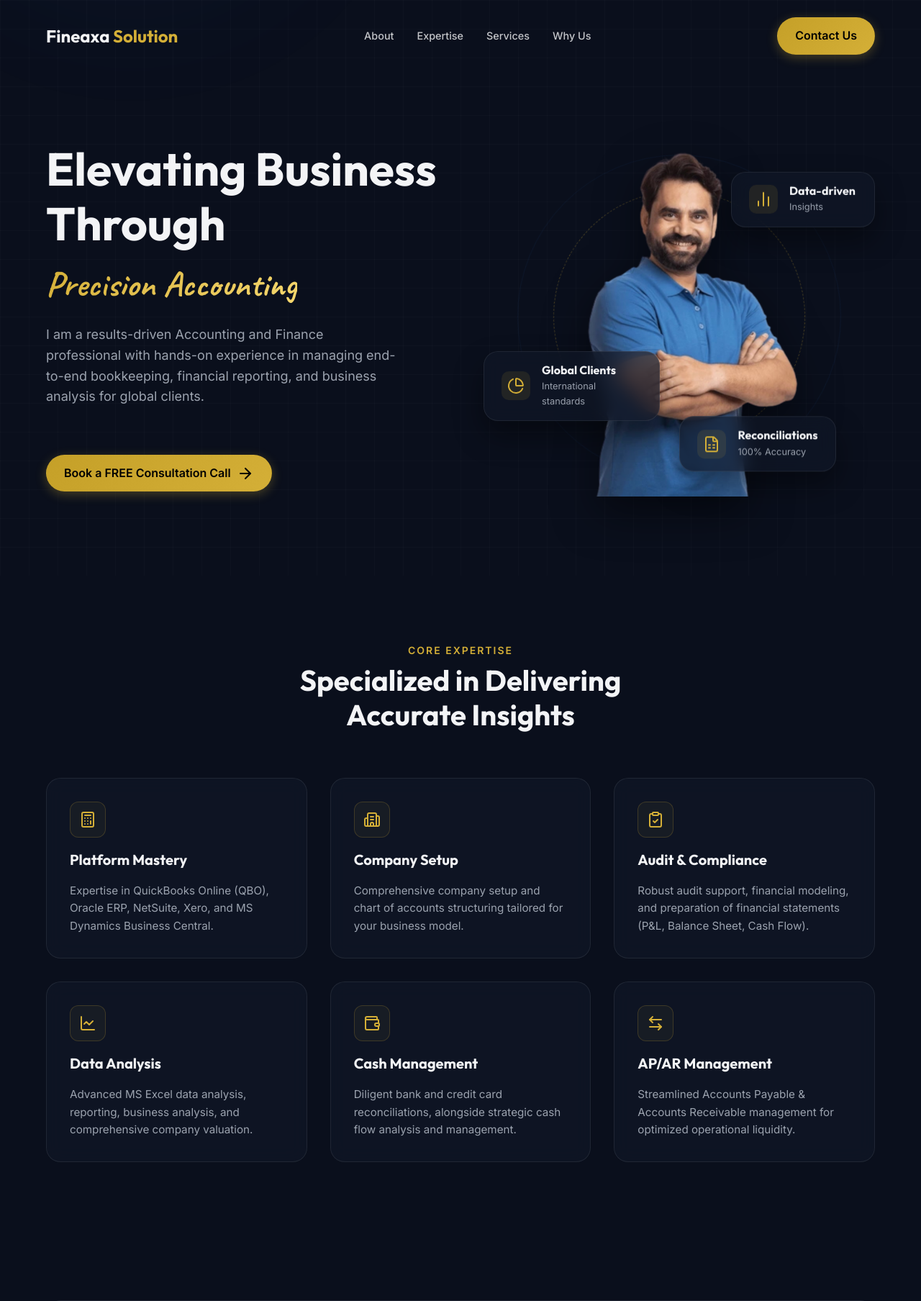
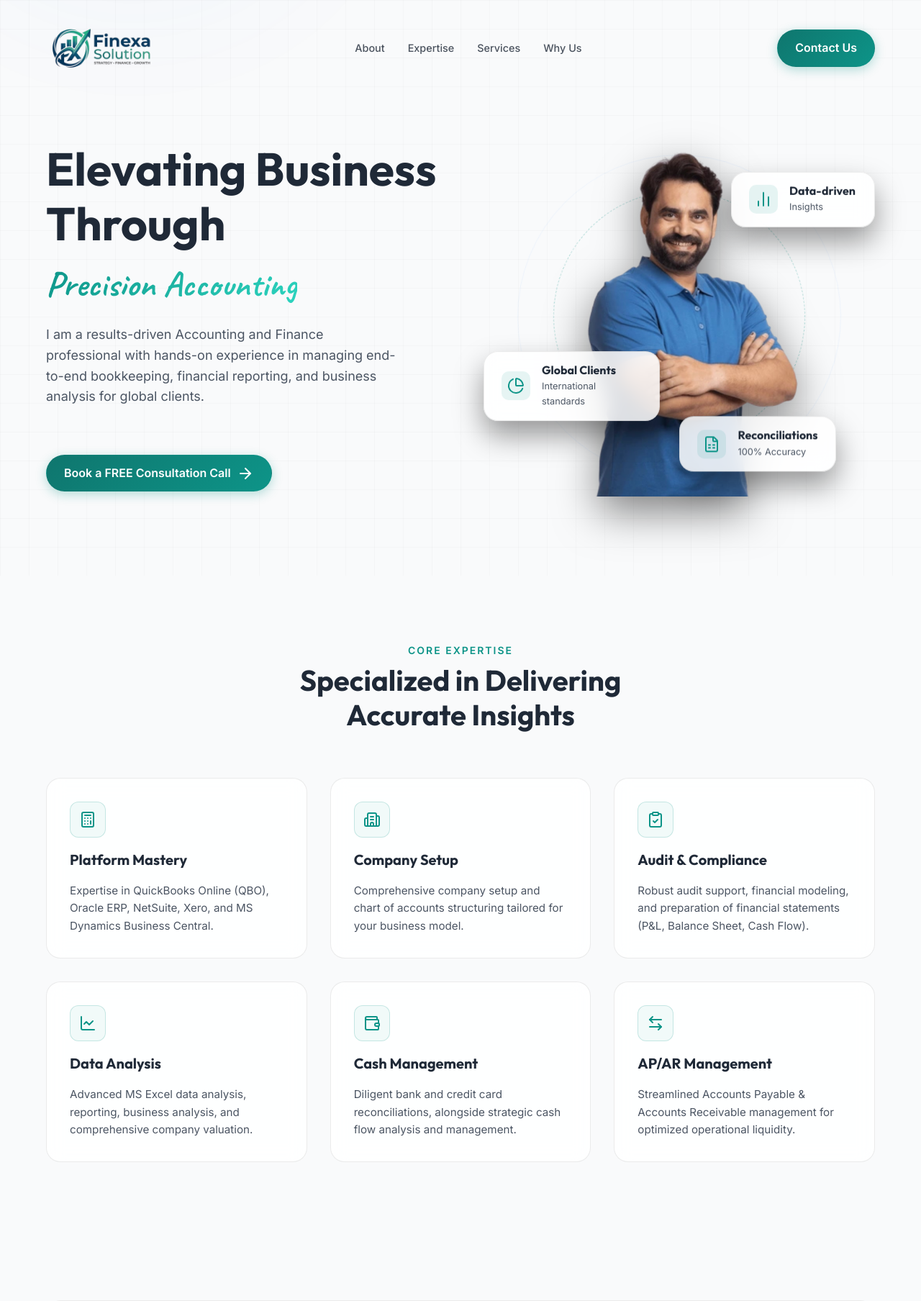
Before and after one commit to iconicpagehq/fineaxo-html, a PHP site: page /index.php?form=error in a window 1280 px wide; the page is wider, and only the part inside the window is pictured. Shown: the top 1808 px of that part at 72% size. Run offline with PHP 8.4, Linux system fonts and the light colour scheme.

Commit message:
updated UI in light mode and added logo
updated UI in light mode and added logo

```diff
--- a/includes/footer.php
+++ b/includes/footer.php
@@ -2,7 +2,9 @@
     <footer>
         <div class="container footer-container">
             <div class="footer-logo">
-                <a href="#" class="logo">Fineaxa <span>Solution</span></a>
+                <a href="#" class="logo" aria-label="Fineaxa Solution home">
+                    <img src="logo.png" alt="Fineaxa Solution" class="logo-img footer-logo-img" />
+                </a>
                 <p>Delivering accurate, timely, and insightful financial solutions globally.</p>
             </div>
             <div class="footer-links">
--- a/includes/header.php
+++ b/includes/header.php
@@ -40,7 +40,9 @@
 
     <nav class="navbar">
         <div class="container nav-container">
-        <a href="#" class="logo">Fineaxa <span>Solution</span></a>
+        <a href="#" class="logo" aria-label="Fineaxa Solution home">
+            <img src="logo.png" alt="Fineaxa Solution" class="logo-img" />
+        </a>
             <ul class="nav-links">
                 <li><a href="#about">About</a></li>
                 <li><a href="#expertise">Expertise</a></li>
--- a/style.css
+++ b/style.css
@@ -1,20 +1,20 @@
 :root {
     /* Color Palette */
-    --bg-main: #0a0f1c;
+    --bg-main: #f9fafb;
     /* Deep navy/midnight */
-    --bg-secondary: #111827;
-    --bg-glass: rgba(17, 24, 39, 0.7);
-    --bg-glass-hover: rgba(31, 41, 55, 0.8);
+    --bg-secondary: #ffffff;
+    --bg-glass: rgba(255, 255, 255, 0.85);
+    --bg-glass-hover: rgba(255, 255, 255, 0.95);
 
-    --text-primary: #f3f4f6;
-    --text-secondary: #9ca3af;
+    --text-primary: #1f2937;
+    --text-secondary: #4b5563;
 
-    --accent-gold: #d4af37;
-    --accent-gold-light: #f5d76e;
+    --accent-gold: #0d9488;
+    --accent-gold-light: #2dd4bf;
     --accent-emerald: #10b981;
     --accent-blue: #3b82f6;
 
-    --border-glass: rgba(255, 255, 255, 0.08);
+    --border-glass: rgba(0, 0, 0, 0.08);
 
     /* Typography */
     --font-heading: 'Outfit', sans-serif;
@@ -76,8 +76,8 @@ body {
     width: 100%;
     height: 100%;
     background-image:
-        linear-gradient(to right, rgba(255, 255, 255, 0.02) 1px, transparent 1px),
-        linear-gradient(to bottom, rgba(255, 255, 255, 0.02) 1px, transparent 1px);
+        linear-gradient(to right, rgba(0, 0, 0, 0.02) 1px, transparent 1px),
+        linear-gradient(to bottom, rgba(0, 0, 0, 0.02) 1px, transparent 1px);
     background-size: 40px 40px;
     z-index: -2;
     pointer-events: none;
@@ -170,14 +170,14 @@ h6 {
 }
 
 .btn-primary {
-    background: linear-gradient(135deg, #c5a028 0%, var(--accent-gold) 100%);
-    color: #000;
+    background: linear-gradient(135deg, #0f766e 0%, var(--accent-gold) 100%);
+    color: #ffffff;
     font-weight: 600;
-    box-shadow: 0 4px 15px rgba(212, 175, 55, 0.3);
+    box-shadow: 0 4px 15px rgba(13, 148, 136, 0.3);
 }
 
 .btn-primary:hover {
-    box-shadow: 0 6px 20px rgba(212, 175, 55, 0.5);
+    box-shadow: 0 6px 20px rgba(13, 148, 136, 0.5);
     transform: translateY(-2px);
 }
 
@@ -227,10 +227,25 @@ h6 {
     font-weight: 700;
     color: var(--text-primary);
     text-decoration: none;
+    display: inline-flex;
+    align-items: center;
 }
 
 .logo span {
     color: var(--accent-gold);
+}
+
+.logo-img {
+    display: block;
+    height: 86px;
+    width: auto;
+    max-width: 360px;
+    object-fit: contain;
+}
+
+.footer-logo-img {
+    height: 110px;
+    max-width: 420px;
 }
 
 .nav-links {
@@ -394,7 +409,7 @@ h6 {
 .stat-icon {
     width: 40px;
     height: 40px;
-    background: rgba(212, 175, 55, 0.1);
+    background: rgba(13, 148, 136, 0.1);
     border-radius: 10px;
     display: flex;
     justify-content: center;
@@ -690,8 +705,8 @@ section {
 .card-icon-wrapper {
     width: 50px;
     height: 50px;
-    background: rgba(212, 175, 55, 0.05);
-    border: 1px solid rgba(212, 175, 55, 0.2);
+    background: rgba(13, 148, 136, 0.05);
+    border: 1px solid rgba(13, 148, 136, 0.2);
     border-radius: 12px;
     display: flex;
     justify-content: center;
```
Also changed, not shown: other parts of style.css (+33 -23 lines), index.php (+31 -16 lines), logo.png (added).
